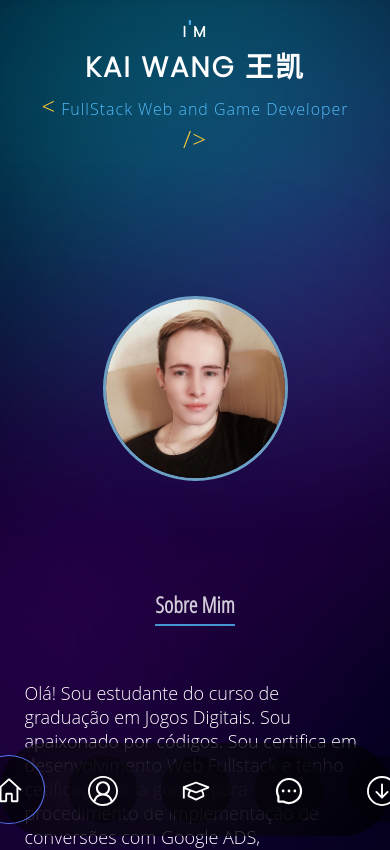
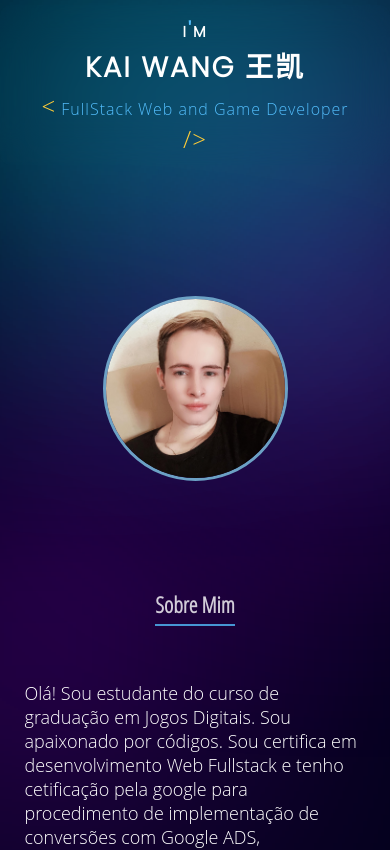
Before and after one commit to xing-wang-kai/MY_PROCFILE, a React (Create React App) app: page / in a window 390 px wide. Shown: the top 850 px of the page. Built offline with nearby package versions, Linux system fonts and the light colour scheme; no server answers.

Commit message:
corrigido erro no layout responsivo do navbar

```diff
--- a/src/Components/home/home.css
+++ b/src/Components/home/home.css
@@ -1,6 +1,7 @@
 .home-container {
     position: relative;
     min-height: 100vh;
+
     padding: 50px 40px;
     margin-top: 7px;
     display: flex;
--- a/src/Components/navbar/nav.css
+++ b/src/Components/navbar/nav.css
@@ -66,7 +66,7 @@
       left: 50%;
       transform: translateX(-50%) translateY(100px);
       opacity: 0;
-      top: 88%;
+      top: 85%;
       background-color: rgba(0, 0, 0, 0.596);
       padding: 20px 50px;
       display: flex;
@@ -92,7 +92,7 @@
     }
 
     .icon {
-      font-size: 70px;
+      font-size: 25px;
       border-radius: 50%;
       padding: 10px;
       transition: fill 0.1s ease;
@@ -108,7 +108,7 @@
       left: 50%;
       transform: translateX(-50%) translateY(100px);
       opacity: 0;
-      top: 88%;
+      top: 85%;
       background-color: rgba(0, 0, 0, 0.596);
       padding: 12px 20px;
       max-width: 100%;
@@ -135,11 +135,19 @@
     }
 
     .icon {
-      font-size: 30px;
+      font-size: 20px;
       border-radius: 50%;
       padding: 1x;
       padding-top: 15px;
       transition: fill 0.1s ease;
       fill: rgb(209, 217, 252);
+
     }
   }
+
+  @media (max-width: 400px) {
+    .navigation {
+      display: none;
+    }
+
+  }
```
